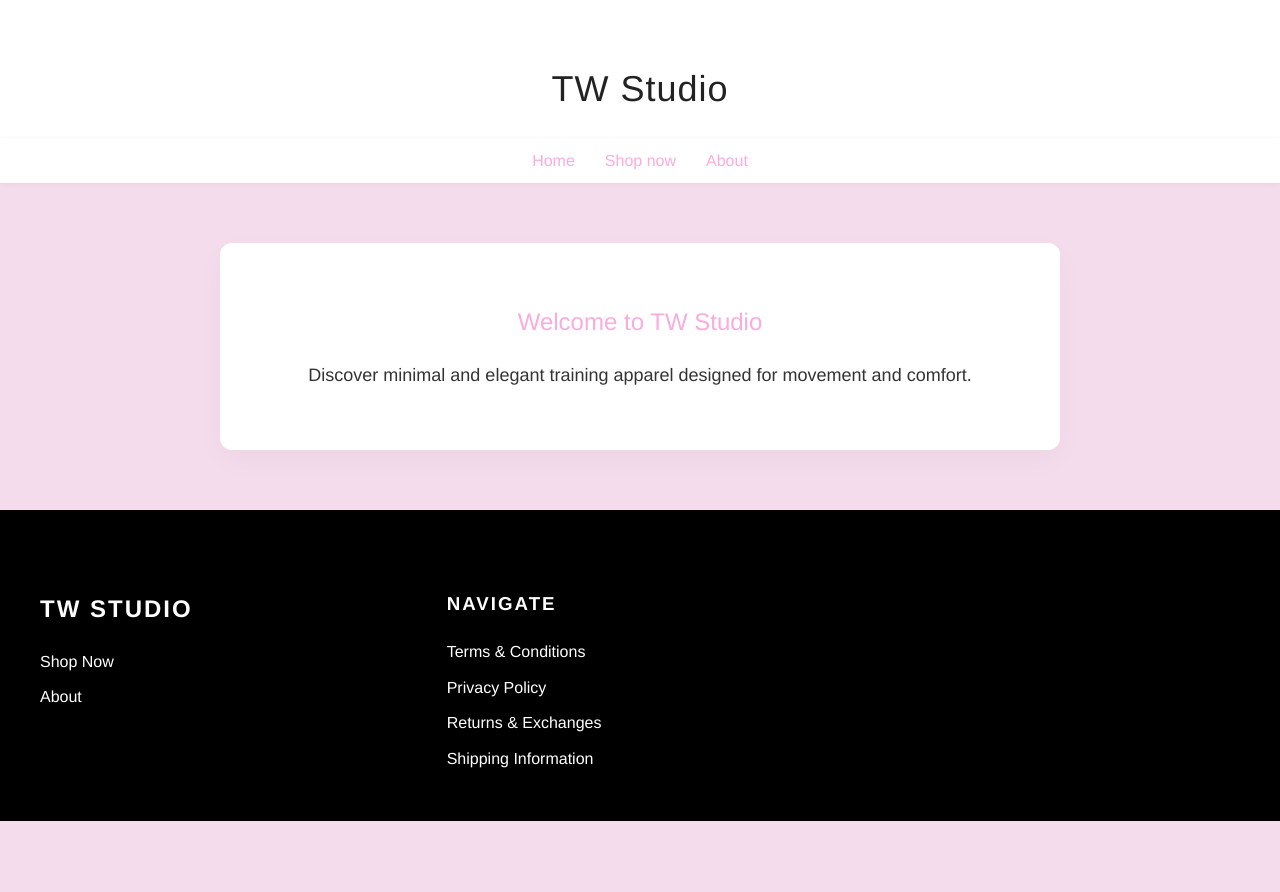
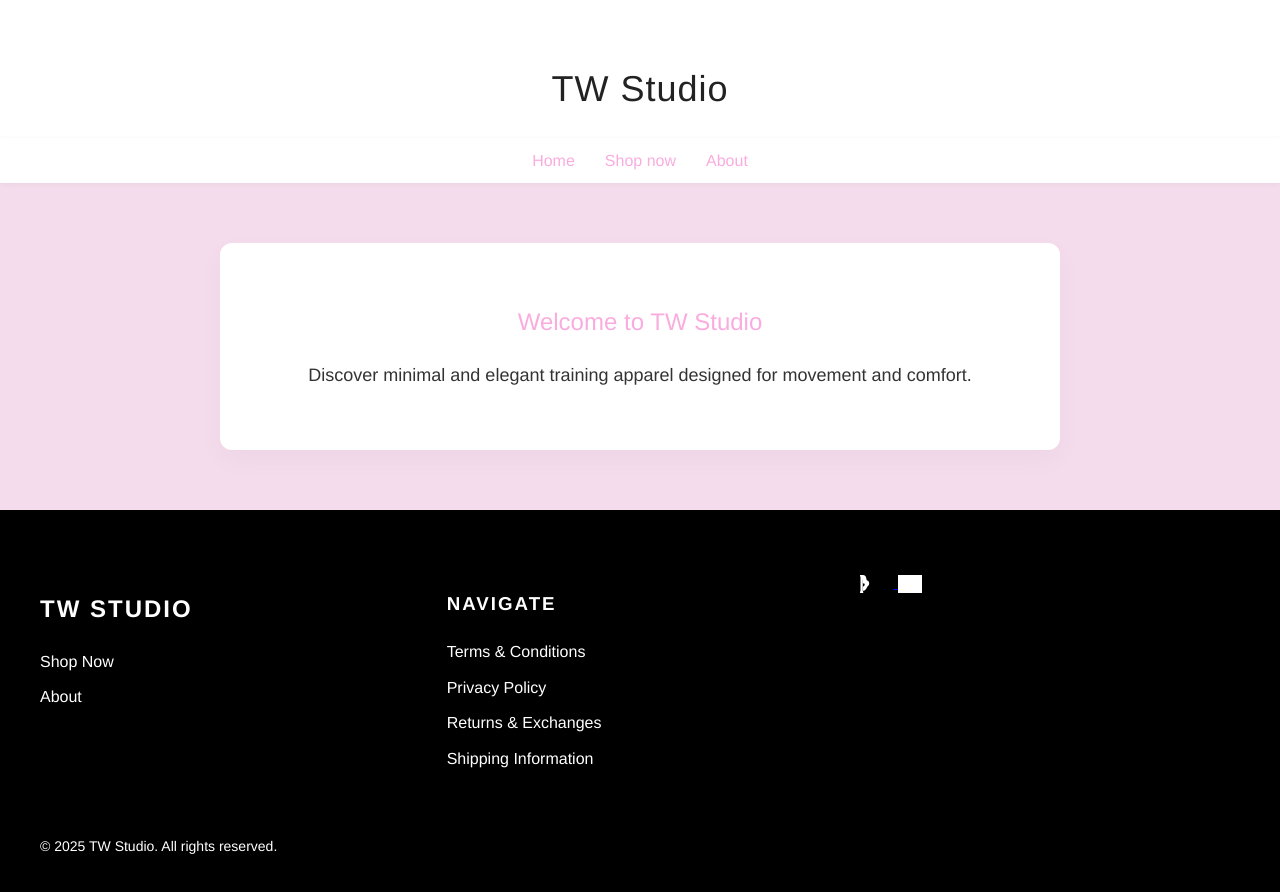
Before and after one commit to Tildawah04/my_website, a plain HTML site: page index.html in a window 1280 px wide. Before the commit the page ends 821 px from the top, so only its background shows below. Drawn offline with Linux system fonts and the light colour scheme; grey boxes are pictures that could not be loaded.

Commit message:
Update index.html

```diff
--- a/index.html
+++ b/index.html
@@ -178,4 +178,19 @@
       <div class="footer-section social-icons">
         <a href="https://www.tiktok.com/@yourusername" target="_blank" rel="noopener" aria-label="TikTok">
           <svg width="24" height="24" viewBox="0 0 24 24" fill="#faacde" xmlns="http://www.w3.org/2000/svg" aria-hidden="true" focusable="false">
-            <path d="M9.75 3C10.5124 3 11.244 3.21305 11.8289 3.58643C12.4137 3.95982 12.8143 4.4669 12.9691 5.05306L14.1998 10.2469C14.4609 11.1527 14.5716 12.0929 14.5259 13.0314C14.4795 14.0023 14.2305 14.9457 13.8048 15.7923C13.3788 16.6392 12.797 17.3526 12.1162 17.8777C11.4365 18.4013 10.6786 18.7262 9.87504 18.8313V14.6252C10.1363 14.5606 10.3908 14.4546 10.6236 14.3103C11.0274 14.0643 11.3461 13.695 11.5337 13.2502C11.7211 12.8051 11.7703 12.3084 11.6761 11.8279L9.75
+            <path d="M9.75 3C10.5124 3 11.244 3.21305 11.8289 3.58643C12.4137 3.95982 12.8143 4.4669 12.9691 5.05306L14.1998 10.2469C14.4609 11.1527 14.5716 12.0929 14.5259 13.0314C14.4795 14.0023 14.2305 14.9457 13.8048 15.7923C13.3788 16.6392 12.797 17.3526 12.1162 17.8777C11.4365 18.4013 10.6786 18.7262 9.87504 18.8313V14.6252C10.1363 14.5606 10.3908 14.4546 10.6236 14.3103C11.0274 14.0643 11.3461 13.695 11.5337 13.2502C11.7211 12.8051 11.7703 12.3084 11.6761 11.8279L9.75 11.25V3Z"/>
+            <path d="M7.5 3C7.32354 3 7.1531 3.07811 7.04288 3.21045C6.93266 3.3428 6.89754 3.51104 6.94663 3.66486L7.5 5.25V18.75L6.94663 20.3351C6.89754 20.4889 6.93266 20.6571 7.04288 20.7895C7.1531 20.9219 7.32354 21 7.5 21H9.75C9.92646 21 10.0969 20.9219 10.2071 20.7895C10.3173 20.6571 10.3525 20.4889 10.3034 20.3351L9.75 18.75V8.25L12.75 9.75V15C13.4985 15.0091 14.2351 14.7395 14.8434 14.2463C15.4516 13.7531 15.8917 13.071 16.0907 12.3095C16.2896 11.548 16.2301 10.741 15.921 10.0423C15.6119 9.34361 15.073 8.79794 14.4026 8.50351C13.7322 8.20907 12.9746 8.18689 12.2837 8.44591L10.5 9V3H7.5Z"/>
+          </svg>
+        </a>
+        <a href="https://www.instagram.com/yourusername" target="_blank" rel="noopener" aria-label="Instagram">
+          <img src="https://upload.wikimedia.org/wikipedia/commons/a/a5/Instagram_icon.png" alt="Instagram" />
+        </a>
+      </div>
+    </div>
+    <div class="bottom-row">
+      <p>© 2025 TW Studio. All rights reserved.</p>
+    </div>
+  </footer>
+
+</body>
+</html>
```
